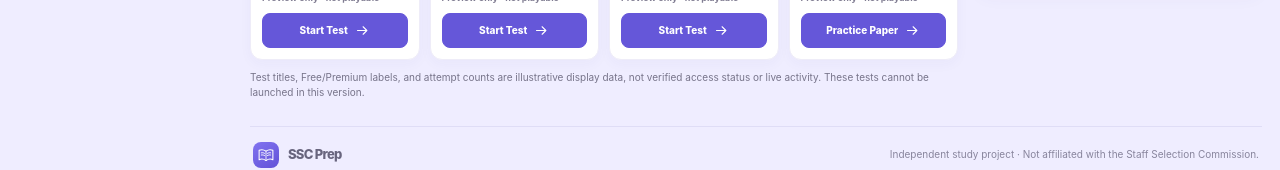
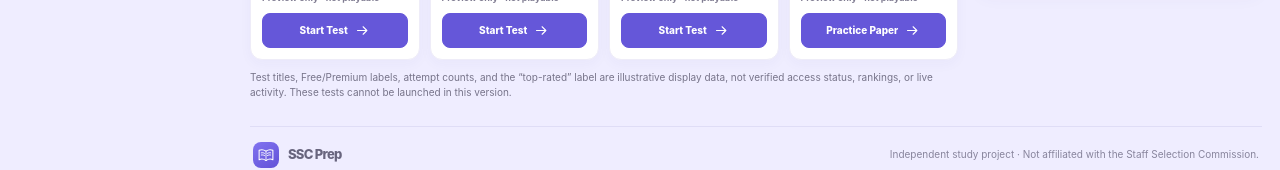
Before and after one commit to zerofall248-cmd/ssc-prep, a Next.js app: page / in a window 1280 px wide. Shown: the part 1046-1216 px from the top of the page. Built offline with nearby package versions, Linux system fonts and the light colour scheme.

Commit message:
content: clarify test ranking and access labels are illustrative

```diff
--- a/src/components/homepage.tsx
+++ b/src/components/homepage.tsx
@@ -495,7 +495,7 @@ export default function Homepage() {
                     );
                   })}
                 </div>
-                <p className="catalogue-disclaimer">Test titles, Free/Premium labels, and attempt counts are illustrative display data, not verified access status or live activity. These tests cannot be launched in this version.</p>
+                <p className="catalogue-disclaimer">Test titles, Free/Premium labels, attempt counts, and the “top-rated” label are illustrative display data, not verified access status, rankings, or live activity. These tests cannot be launched in this version.</p>
               </section>
             </div>
 
```
